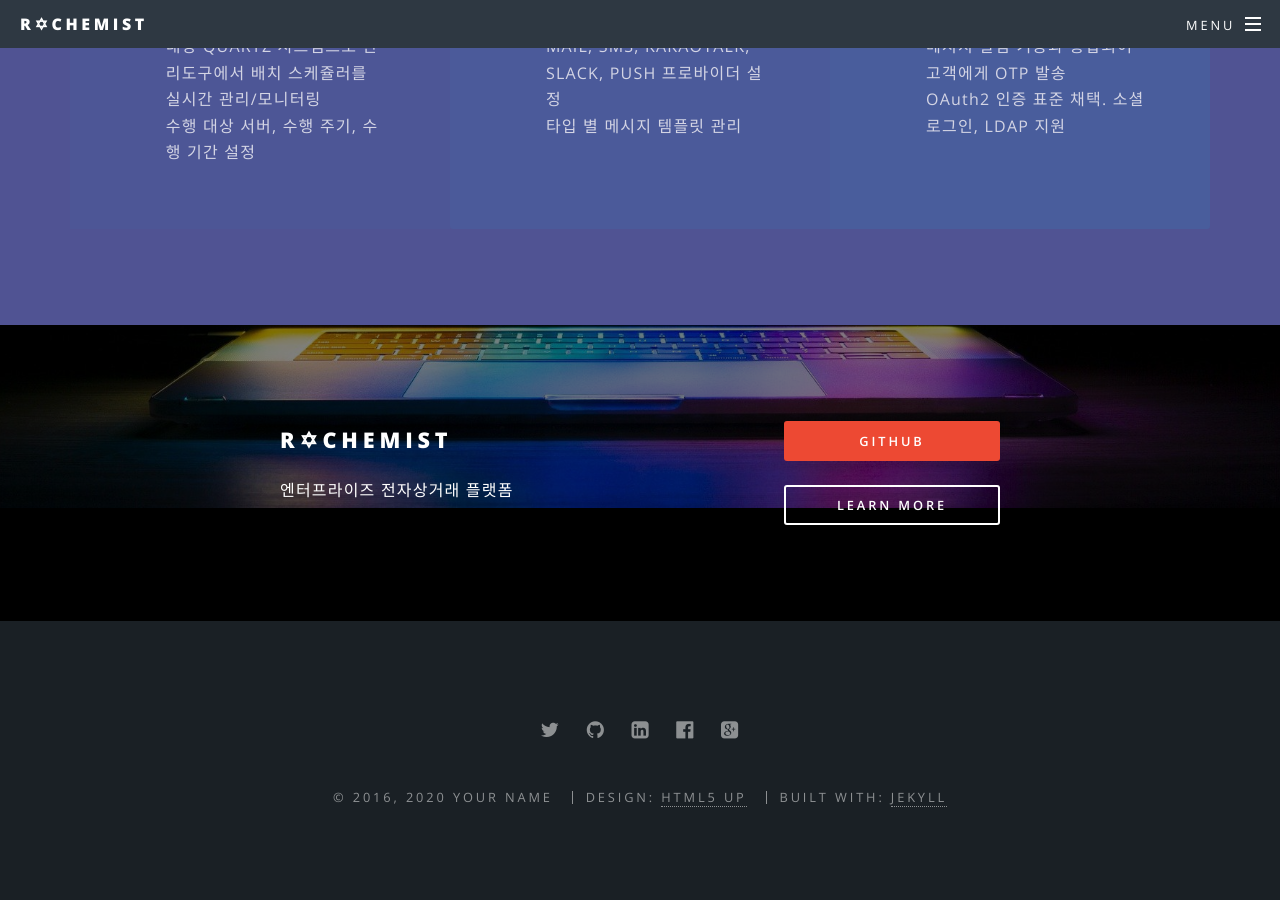
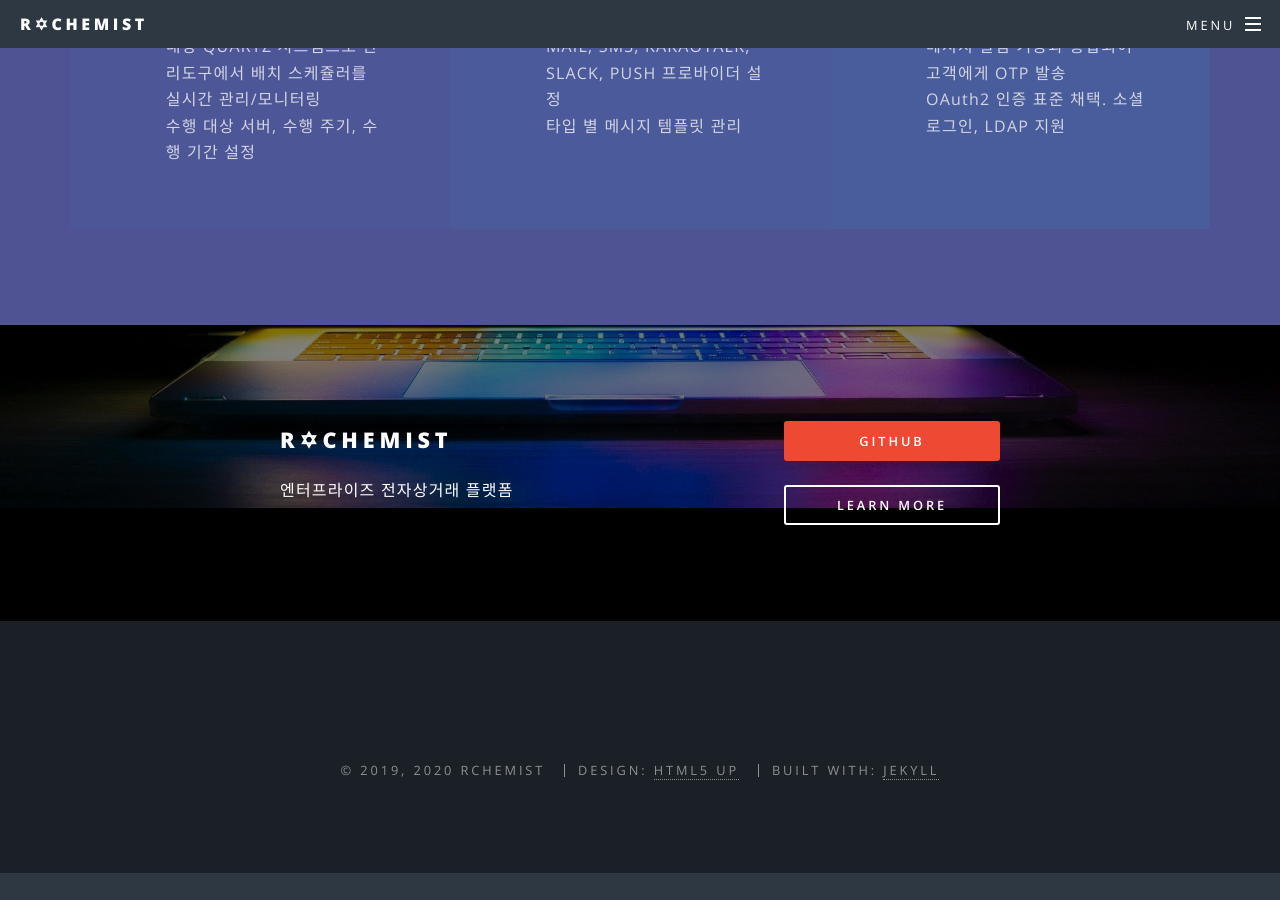
Before and after one commit to rchemist/rchemist.github.io, a Jekyll site: the page built from index.html, in a window 1280 px wide and 900 px high, scrolled down 12992 px. Built offline with Jekyll 4.4.1, drawn with Linux system fonts in a browser that asks for light colours; after the commit the page ends 13865 px from its top, so only the background shows below that.

Commit message:
_config.yml domain 수정

```diff
--- a/_config.yml
+++ b/_config.yml
@@ -7,17 +7,17 @@ description: |
   Another fine responsive
   site template freebie
   crafted by [HTML5 UP](http://html5up.net)
-owner: Your Name # or company name
-first_published: 2016 # if migrating another site, the year of your first publish
+owner: Rchemist # or company name
+first_published: 2019 # if migrating another site, the year of your first publish
 email: your-email@domain.com
 baseurl: "" # the subpath of your site, e.g. /blog
 url: "https://rchemist.github.io" # the base hostname & protocol for your site
-social:
-  twitter: https://twitter.com/<username>
-  github: https://github.com/<username>
-  linkedin-square: https://linkedin.com/in/<username>
-  facebook-official: https://facebook.com/<username>
-  google-plus-square: https://plus.google.com/u/0/+<username>
+#social:
+  #twitter: https://twitter.com/<username>
+  #github: https://github.com/<username>
+  #linkedin-square: https://linkedin.com/in/<username>
+  #facebook-official: https://facebook.com/<username>
+  #google-plus-square: https://plus.google.com/u/0/+<username>
   #email: /contact/
   #flickr:
   #instagram:
```
